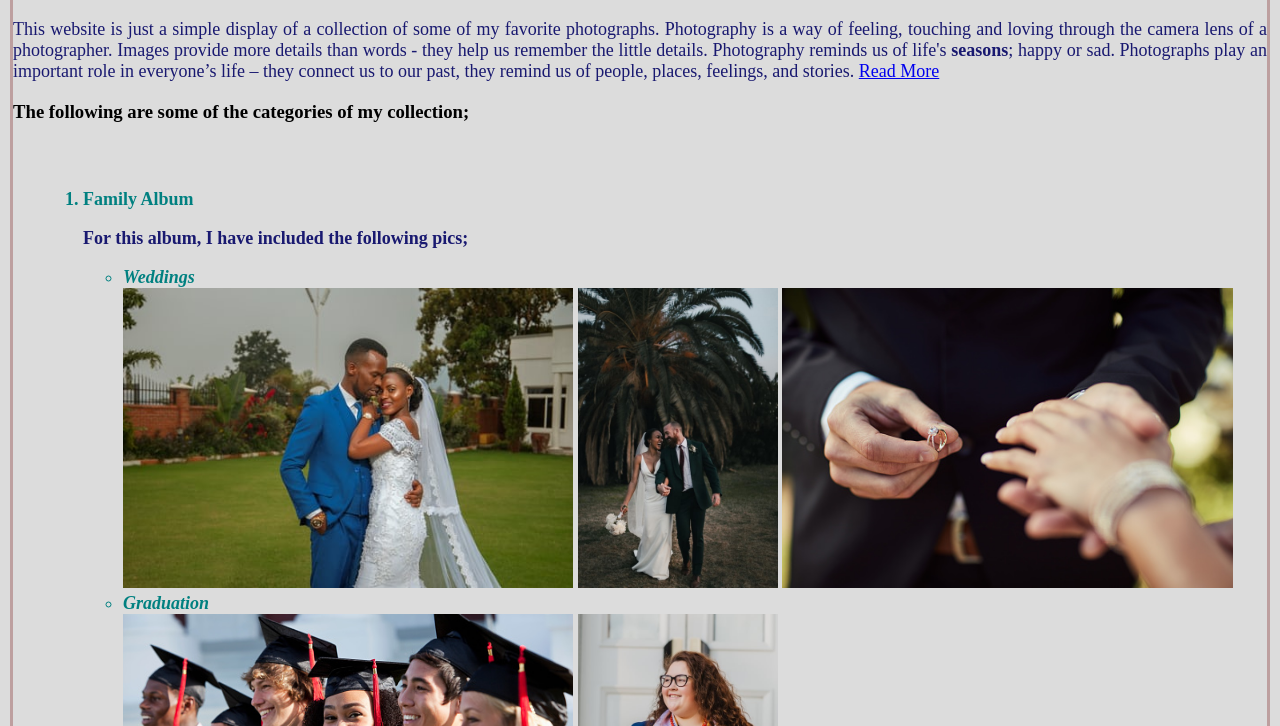
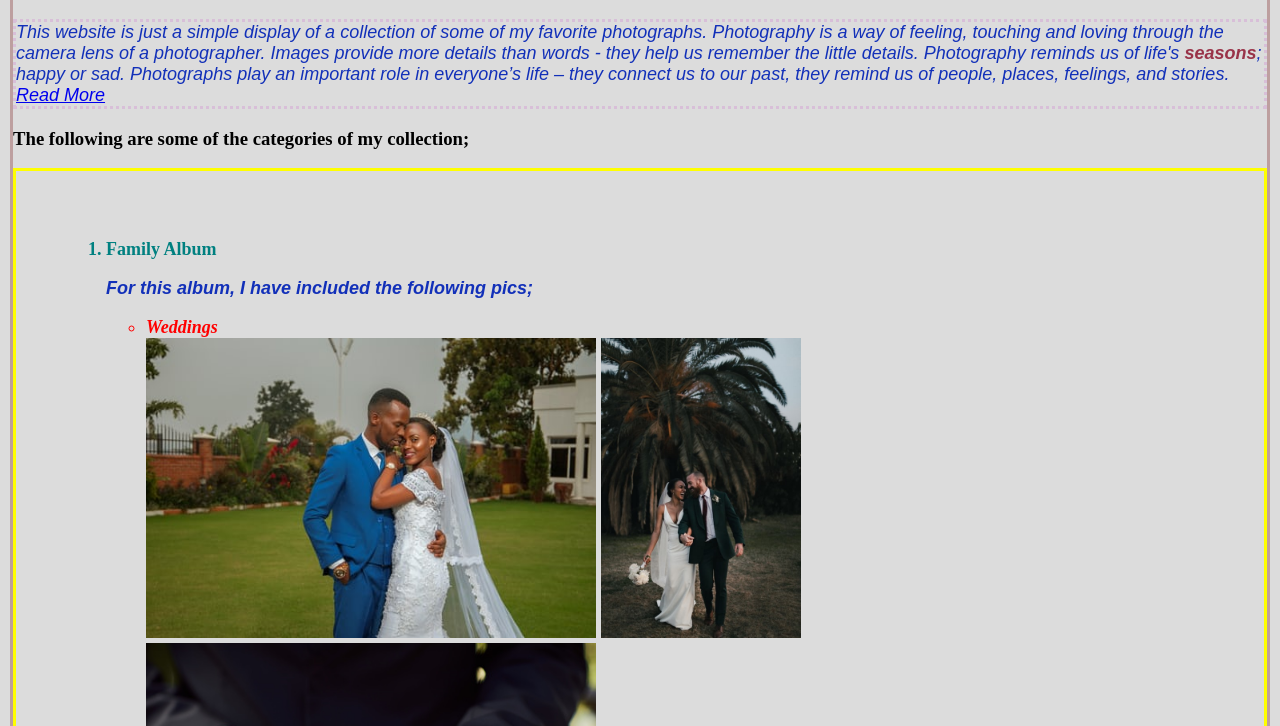
Before and after one commit to Esther-Anyona/epic-shoots, a plain HTML site: page photography_website.html in a window 1280 px wide. Shown: the part 74-800 px from the top of the page. Drawn offline with Linux system fonts and the light colour scheme.

Commit message:
Add type class selector and add styling properties

```diff
--- a/photography_website.css
+++ b/photography_website.css
@@ -5,12 +5,26 @@ margin: 10px
 }
 
 
-p{color: #191970;
+p{color: #1230b9;
+    font-family: sans-serif, 'lucida sans';
 font-size:large;
-text-align:justify ;}
+font-style: oblique;
+text-align:justify ;
+overflow: auto;}
 
+p.main{text-align: left;
+border: thistle dotted 3px;}
 
 div{color: #008080;
 font-size: large;
 font-weight: bold;
-padding: 30px;}
+padding: 50px;
+border: 3px solid yellow;}
+
+em{color: red;
+    justify-content: center;}
+
+strong{color: rgb(153, 51, 73);}
+
+a:hover{color: seagreen;
+background-color: rgb(172, 181, 189);}
--- a/photography_website.html
+++ b/photography_website.html
@@ -9,7 +9,7 @@
 </head>
 <body>
     <h1>Creating Memories Through Photography</h1>
-    <p>This website is just a simple display of a collection of some of my favorite photographs.
+    <p class="main">This website is just a simple display of a collection of some of my favorite photographs.
         Photography is a way of feeling, touching and loving through the camera lens of a photographer.
         Images provide more details than words - they help us remember the little details.
         Photography reminds us of life's <strong>seasons</strong>; happy or sad.
```
